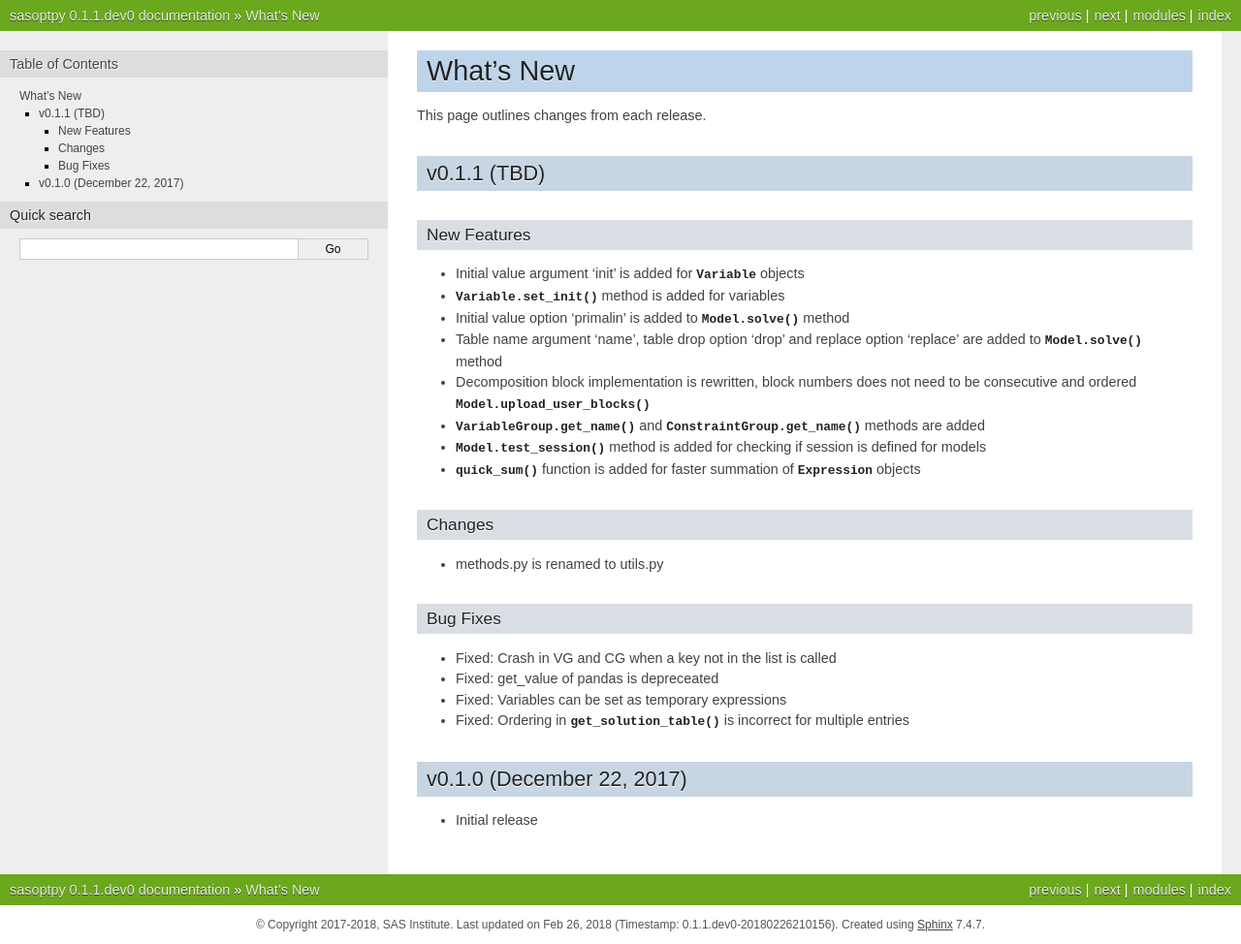
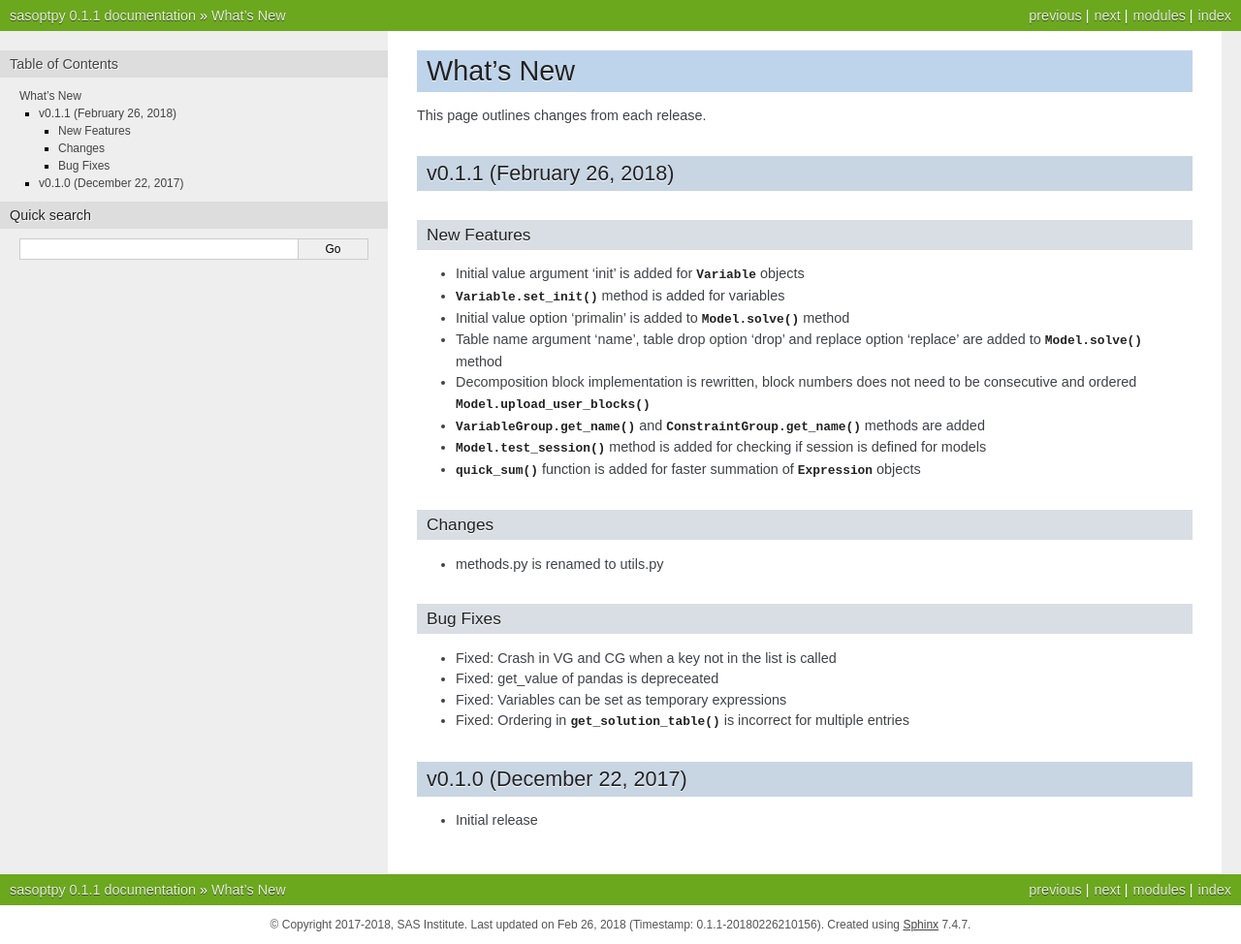
Before and after one commit to sassoftware/sasoptpy, a Sphinx documentation site: the page built from doc/whatsnew.rst, in a window 1280 px wide. Shown: the whole page at 97% size. Built offline with Sphinx 7.4.7, drawn with Linux system fonts in a browser that asks for light colours; formulas are drawn with MathJax 3.

Commit message:
Release v0.1.1

```diff
--- a/doc/conf.py
+++ b/doc/conf.py
@@ -67,9 +67,9 @@ author = 'SAS Institute (Sertalp B. Cay)'
 # built documents.
 #
 # The short X.Y version.
-version = '0.1.1.dev0'
+version = '0.1.1'
 # The full version, including alpha/beta/rc tags.
-release = '0.1.1.dev0'
+release = '0.1.1'
 
 # The language for content autogenerated by Sphinx. Refer to documentation
 # for a list of supported languages.
--- a/doc/whatsnew.rst
+++ b/doc/whatsnew.rst
@@ -9,8 +9,8 @@ What's New
 
 This page outlines changes from each release.
 
-v0.1.1 (TBD)
-============
+v0.1.1 (February 26, 2018)
+==========================
 
 New Features
 ++++++++++++
--- a/setup.py
+++ b/setup.py
@@ -22,7 +22,7 @@ from setuptools import setup
 
 setup(
     name='sasoptpy',
-    version='0.1.1.dev0',
+    version='0.1.1',
     packages=['sasoptpy'],
     description='sasoptpy: SAS Viya Optimization Interface for Python',
     url='https://github.com/sassoftware/sasoptpy',
```
